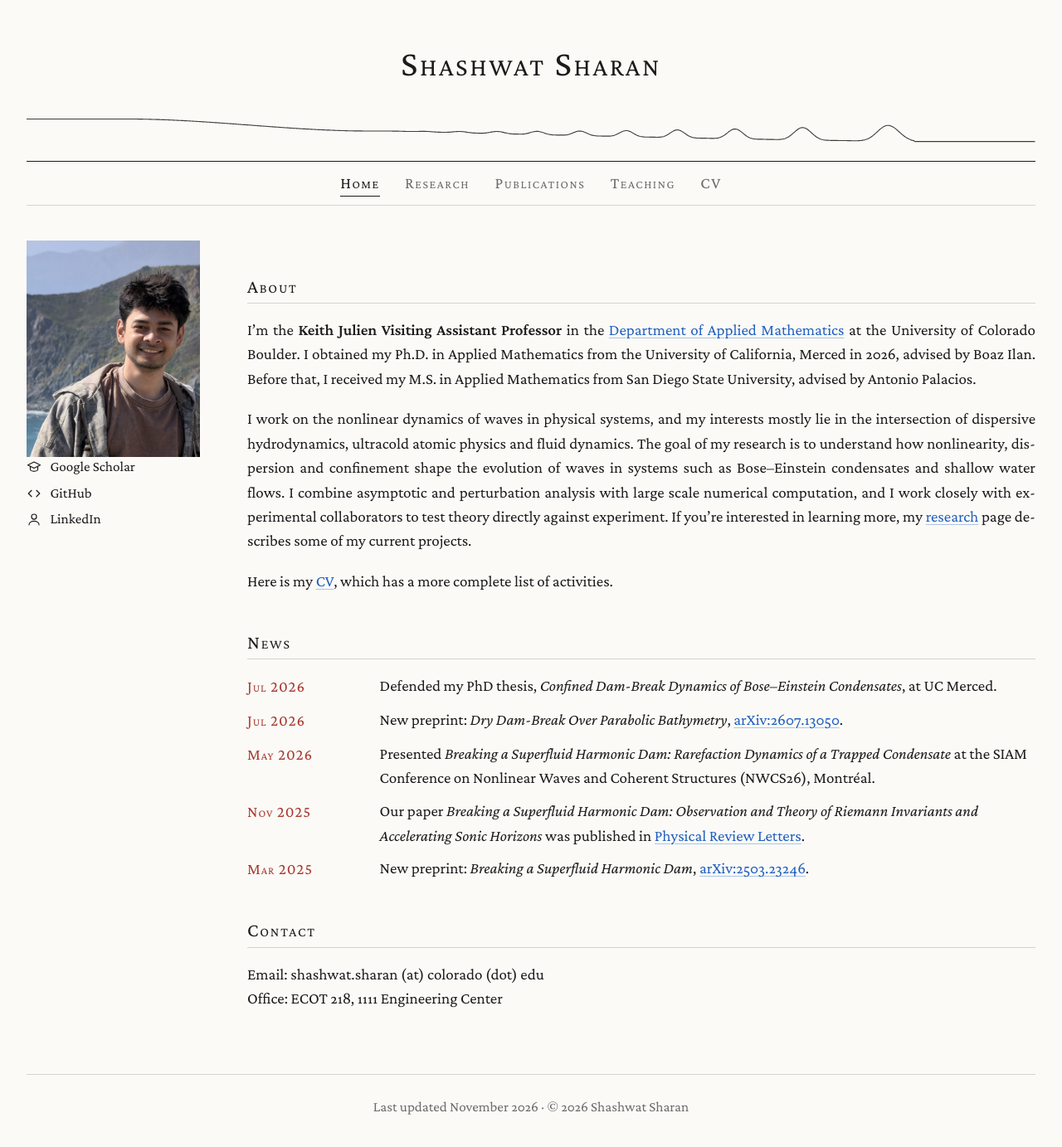
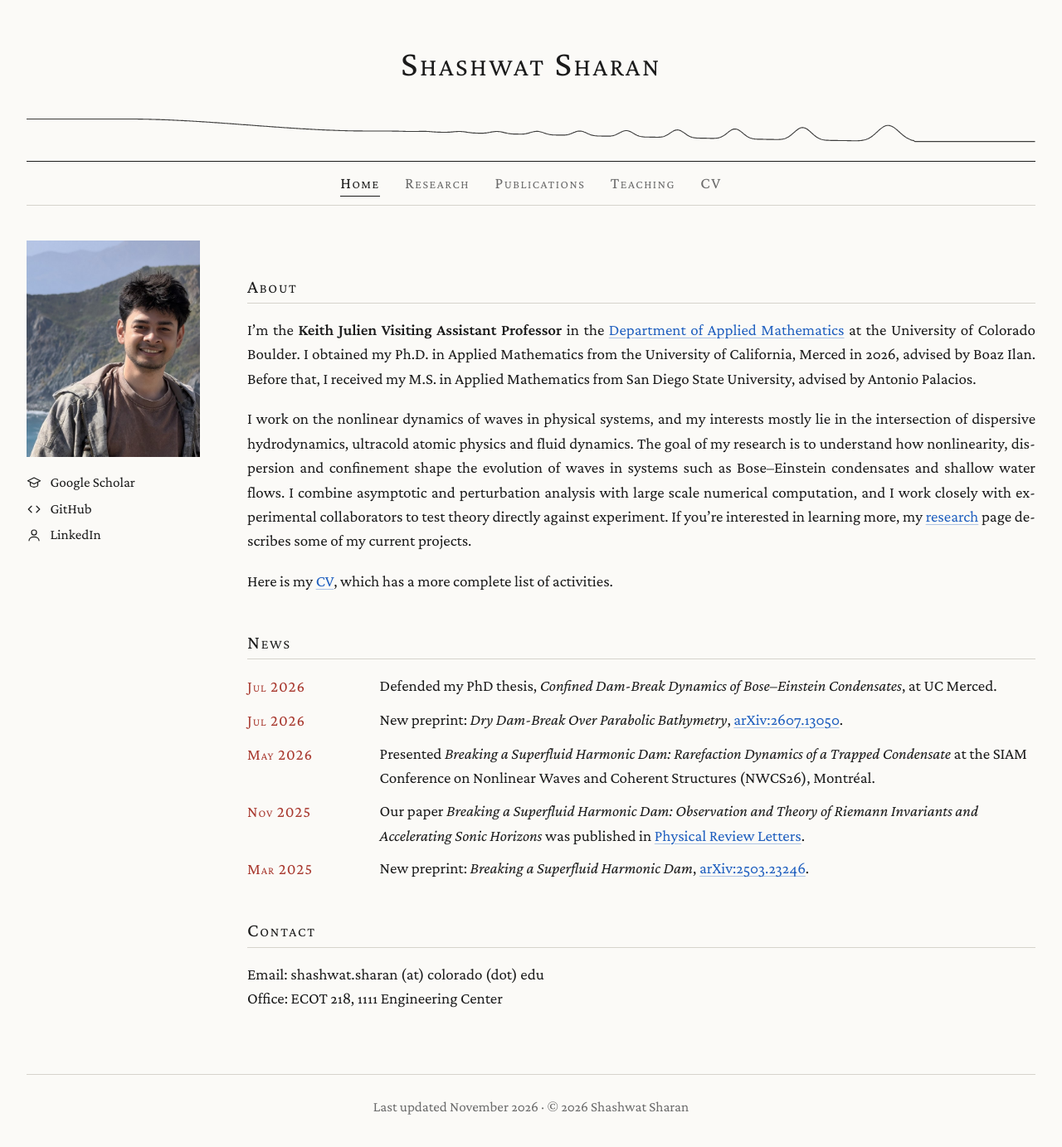
Before and after one commit to shashwatsharan/shashwatsharan.github.io, a Jekyll site: the page built from index.md, in a window 1280 px wide and 1400 px high, scrolled down 18 px. Shown: the top 1383 px of the window at 83% size. Built offline with Jekyll 4.4.1, drawn with Linux system fonts in a browser that asks for light colours.

Commit message:
Adjust sidebar spacing after removing name

```diff
--- a/assets/css/style.css
+++ b/assets/css/style.css
@@ -66,7 +66,7 @@ body {
 }
 .sidebar-name { margin: 1rem 0 0.1rem; font-size: 1.15rem; font-weight: 600; line-height: 1.25; }
 .sidebar-role { margin: 0 0 1rem; color: var(--muted); font-size: 0.9rem; line-height: 1.35; }
-.sidebar-links { list-style: none; padding: 0; margin: 0; font-size: 0.9rem; }
+.sidebar-links { list-style: none; padding: 0; margin: 1rem 0 0; font-size: 0.9rem; }
 .sidebar-links li { display: flex; align-items: flex-start; gap: 0.55rem; margin: 0 0 0.45rem; color: var(--muted); line-height: 1.35; }
 .sidebar-links svg { width: 0.95rem; height: 0.95rem; flex: none; margin-top: 0.15rem; stroke: var(--ink); fill: none;
                      stroke-width: 1.6; stroke-linecap: round; stroke-linejoin: round; }
@@ -78,9 +78,9 @@ body {
   .sidebar { padding-top: 1.6rem; }
   .sidebar-inner { position: static; display: grid; grid-template-columns: auto 1fr;
                    gap: 0 1.2rem; align-items: center; }
-  .avatar { width: 6.5rem; grid-row: span 3; }
+  .avatar { width: 6.5rem; }
   .sidebar-name { margin-top: 0; }
-  .sidebar-links { display: flex; flex-wrap: wrap; gap: 0.2rem 1rem; }
+  .sidebar-links { display: flex; flex-wrap: wrap; gap: 0.2rem 1rem; margin: 0; }
   .sidebar-links li { margin: 0; }
 }
 
```
